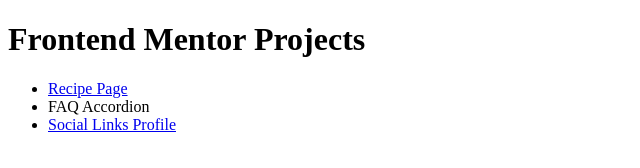
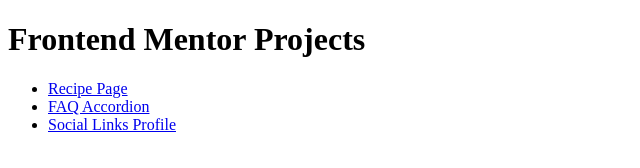
Before and after one commit to TerenceCLZhang/frontend-mentor, a plain HTML site: page index.html in a window 1280 px wide. Shown: the full height of the page, 0-640 px from the left. Drawn offline with Linux system fonts and the light colour scheme.

Commit message:
fixed link

```diff
--- a/index.html
+++ b/index.html
@@ -9,7 +9,7 @@
     <h1>Frontend Mentor Projects</h1>
     <ul>
       <li><a href="./recipe-page/src/index.html">Recipe Page</a></li>
-      <li><a href="./faq-accordion/src/index.html"></a>FAQ Accordion</li>
+      <li><a href="./faq-accordion/src/index.html">FAQ Accordion</a></li>
       <li>
         <a href="./social-links-profile/src/index.html">Social Links Profile</a>
       </li>
```
